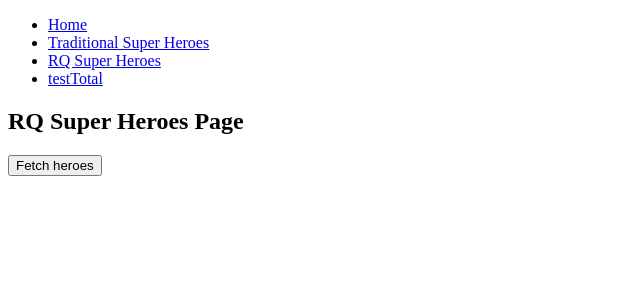
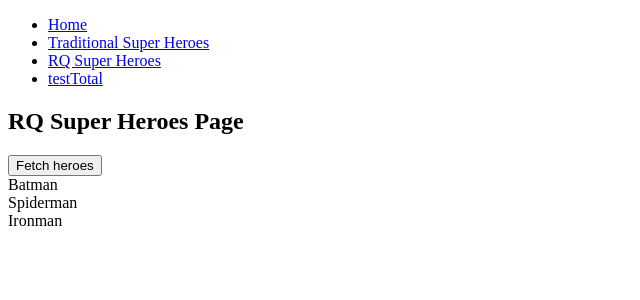
Before and after one commit to roum02/react-query, a React (Create React App) app in the folder react-query-start/: page /rq-super-heroes in a window 1280 px wide. Shown: the top 300 px of the page, without its empty margins (0-640 px from the left). Built offline with nearby package versions, Linux system fonts and the light colour scheme; data requests are answered from the project's data file.

Commit message:
[Feat] Modify Custom Hooks

```diff
--- a/react-query-start/src/components/RQSuperHeroes.page.js
+++ b/react-query-start/src/components/RQSuperHeroes.page.js
@@ -1,10 +1,5 @@
-import axios from "axios";
 import React from "react";
-import { useQuery } from "react-query";
-
-const fetchSuperHeros = () => {
-  return axios.get("http://localhost:4000/superheroes");
-};
+import { useSuperHerosData } from "../hooks/useSuperHerosData";
 
 const RQSuperHeroes = () => {
   const onSuccess = () => {
@@ -15,21 +10,8 @@ const RQSuperHeroes = () => {
     console.log("perform side effect after encountering error");
   };
 
-  const { isLoading, data, isError, error, isFetching, refetch } = useQuery(
-    "super-heroes",
-    fetchSuperHeros,
-    {
-      onSuccess,
-      onError,
-      // 데이터 렌더링 안되게끔 한다
-      //enabled: false,
-      select: (data) => {
-        const superHeroNames = data?.data.map((hero) => hero.name);
-        //return superHeroNames;
-        console.log(superHeroNames);
-      },
-    }
-  );
+  const { isLoading, data, isError, error, isFetching, refetch } =
+    useSuperHerosData(onSuccess, onError);
 
   if (isLoading) {
     return <h2>Loading....</h2>;
@@ -43,9 +25,12 @@ const RQSuperHeroes = () => {
     <>
       <h2>RQ Super Heroes Page</h2>
       <button onClick={refetch}>Fetch heroes</button>
-      {data?.data.map((hero) => {
+      {/* {data?.data.map((hero) => {
         return <div key={hero.name}>{hero.name}</div>;
-      })}
+      })} */}
+      {data.map((heroName) => (
+        <div>{heroName}</div>
+      ))}
     </>
   );
 };
--- a/react-query-start/src/hooks/useSuperHerosData.js
+++ b/react-query-start/src/hooks/useSuperHerosData.js
@@ -11,8 +11,7 @@ export function useSuperHerosData(onSuccess, onError) {
     onError,
     select: (data) => {
       const superHeroNames = data?.data.map((hero) => hero.name);
-      //return superHeroNames;
-      console.log(superHeroNames);
+      return superHeroNames;
     },
   });
 }
```
